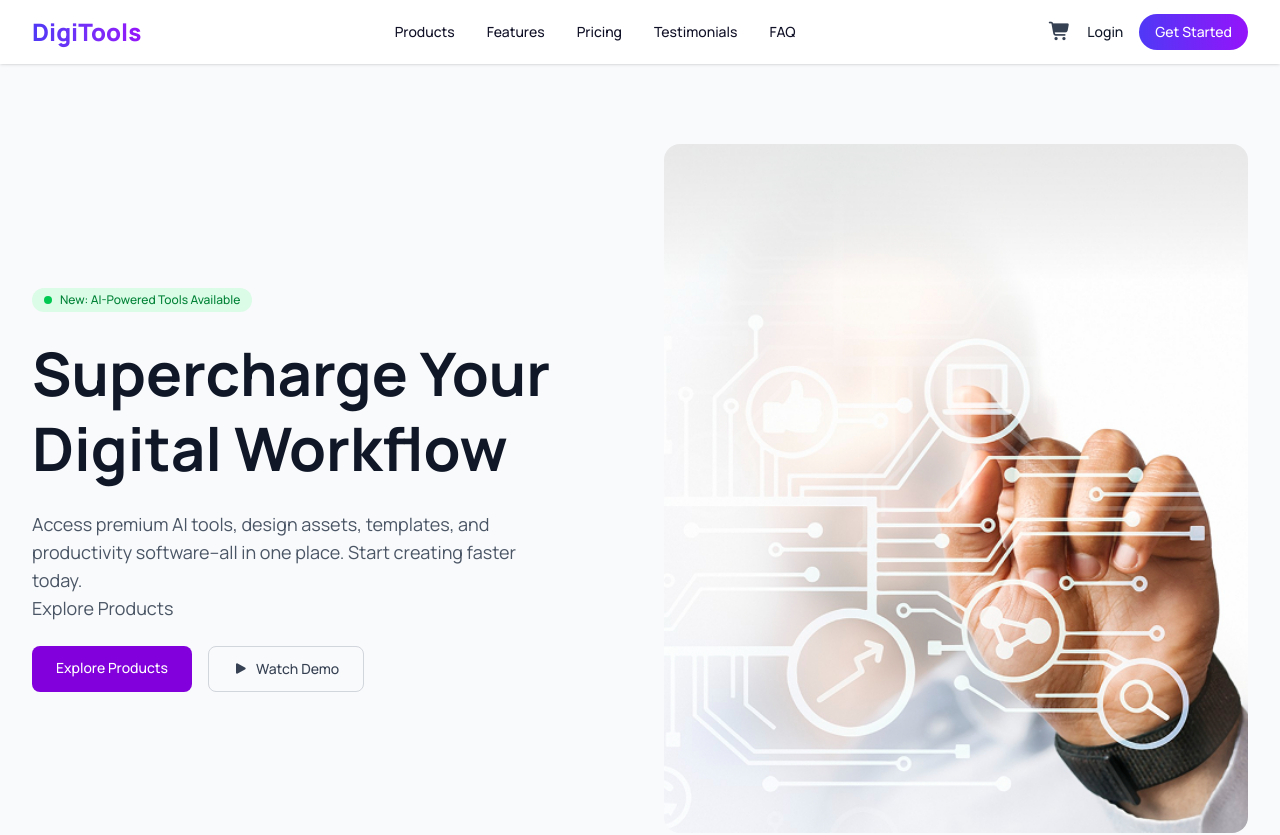
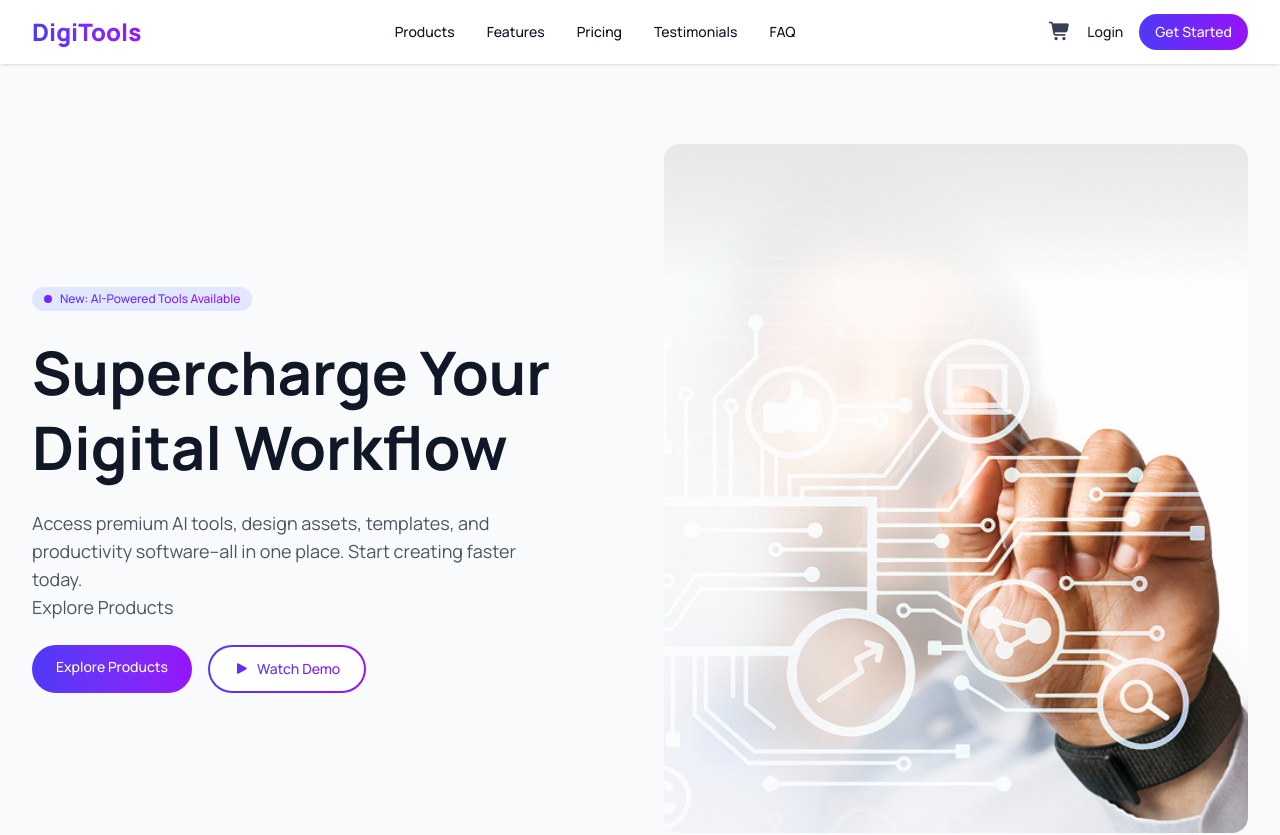
Before and after one commit to salmanibneyrahman/PH-Assingment-6, a React (Vite) app: page / in a window 1280 px wide. Shown: the top 835 px of the page. Built offline with nearby package versions, Linux system fonts and the light colour scheme.

Commit message:
banner fixed

```diff
--- a/src/components/Banner.jsx
+++ b/src/components/Banner.jsx
@@ -7,9 +7,12 @@ function Banner() {
         <div className="flex flex-col md:flex-row items-center gap-8 md:gap-12">
           {/* Left Content */}
           <div className="flex-1 space-y-6">
-            <div className="inline-flex items-center bg-green-100 text-green-700 px-3 py-1 rounded-full text-xs font-medium">
-              <span className="w-2 h-2 bg-green-500 rounded-full mr-2"></span>
-              New: AI-Powered Tools Available
+            <div className="inline-flex items-center gap-2 bg-[#e1e7ff] px-3 py-1 rounded-full text-xs font-medium">
+              <span className="w-2 h-2 bg-[linear-gradient(88deg,#4f39f6_0%,#9514fa_100%)] rounded-full"></span>
+
+              <span className="bg-[linear-gradient(88deg,#4f39f6_0%,#9514fa_100%)] bg-clip-text text-transparent">
+                New: AI-Powered Tools Available
+              </span>
             </div>
             <h1 className="text-4xl md:text-5xl lg:text-6xl font-bold text-gray-900 leading-tight">
               Supercharge Your<br />Digital Workflow
@@ -22,17 +25,25 @@ function Banner() {
             <div className="flex flex-wrap gap-4">
               <a
                 href="#products"
-                className="bg-purple-700 text-white px-6 py-3 rounded-lg text-sm font-medium hover:bg-purple-800 transition"
+                className="bg-linear-to-r from-[#4f39f6] to-[#9514fa] text-white px-6 py-3 rounded-full text-sm font-medium hover:bg-purple-800 transition"
               >
                 Explore Products
               </a>
-              <a
-                href="#"
-                className="border border-gray-300 text-gray-700 px-6 py-3 rounded-lg text-sm font-medium hover:bg-gray-100 transition flex items-center gap-2"
+
+              <div
+                className="rounded-full p-0.5"
+                style={{ background: 'linear-gradient(88deg, #4f39f6 0%, #9514fa 100%)' }}
               >
-                <i className="fa-solid fa-play text-xs"></i>
-                Watch Demo
-              </a>
+                <a
+                  href="#"
+                  className="bg-white px-6 py-3 rounded-full text-sm font-medium flex items-center gap-2"
+                >
+                  <i className="fa-solid fa-play text-xs bg-[linear-gradient(88deg,#4f39f6_0%,#9514fa_100%)] bg-clip-text text-transparent"></i>
+                  <span className="bg-[linear-gradient(88deg,#4f39f6_0%,#9514fa_100%)] bg-clip-text text-transparent">
+                    Watch Demo
+                  </span>
+                </a>
+              </div>
             </div>
           </div>
 
```
